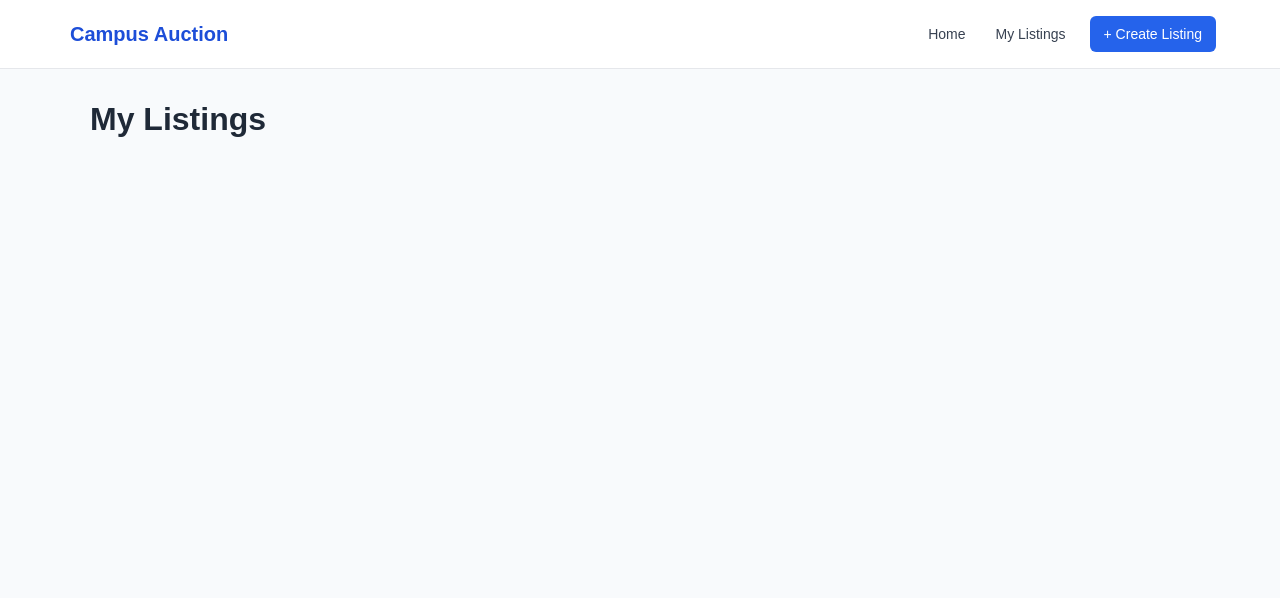
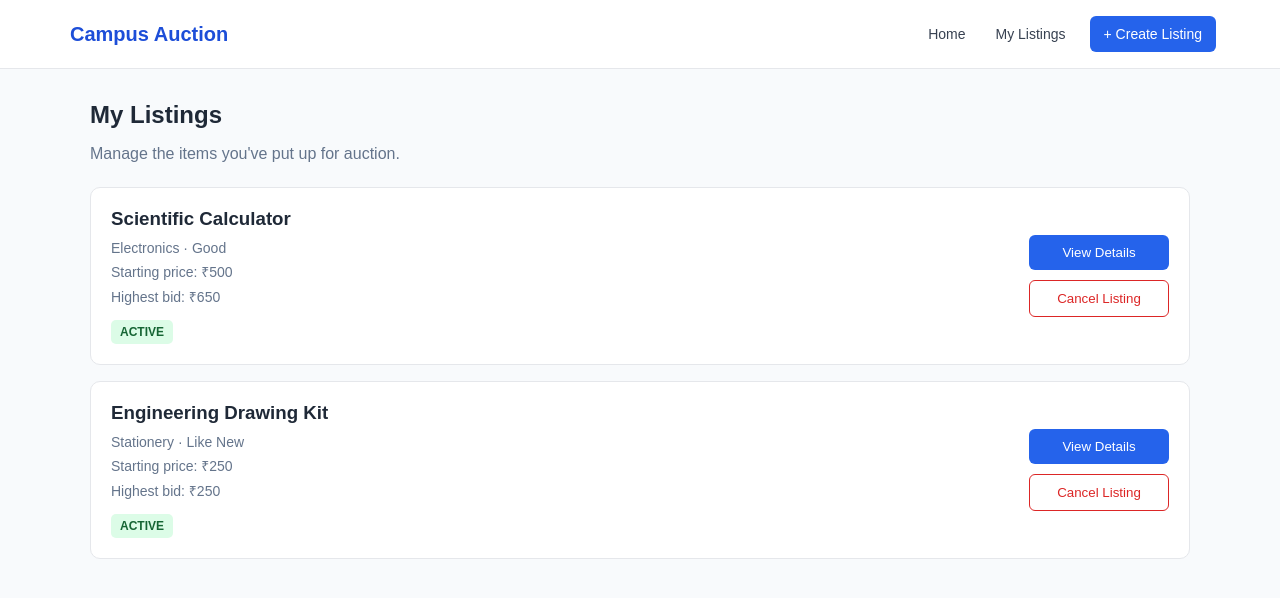
Before and after one commit to kishoreanandr/campus-auction-the-cloud-company, a React (Vite) app in the folder frontend/campus-auction-frontend/: page / in a window 1280 px wide. Both pictures are taken after a click on the button "My Listings". Shown: the top 598 px of the page. Built offline with nearby package versions, Linux system fonts and the light colour scheme.

Commit message:
Particular Users listing bid

```diff
--- a/frontend/campus-auction-frontend/src/App.css
+++ b/frontend/campus-auction-frontend/src/App.css
@@ -278,3 +278,90 @@
     padding: 18px;
   }
 }
+
+
+.my-listings-page h1 {
+  margin-bottom: 8px;
+}
+
+.my-listings-subtitle {
+  margin-bottom: 24px;
+  color: #64748b;
+}
+
+.my-listings-list {
+  display: flex;
+  flex-direction: column;
+  gap: 16px;
+}
+
+.my-listing-card {
+  display: flex;
+  justify-content: space-between;
+  align-items: center;
+  gap: 20px;
+  padding: 20px;
+  background: white;
+  border: 1px solid #e5e7eb;
+  border-radius: 10px;
+}
+
+.my-listing-info h3 {
+  margin: 0 0 10px;
+}
+
+.my-listing-info p {
+  margin: 6px 0;
+  color: #64748b;
+  font-size: 14px;
+}
+
+.listing-status {
+  display: inline-block;
+  margin-top: 8px;
+  padding: 5px 9px;
+  border-radius: 5px;
+  font-size: 12px;
+  font-weight: bold;
+}
+
+.status-active {
+  background: #dcfce7;
+  color: #166534;
+}
+
+.status-cancelled {
+  background: #fee2e2;
+  color: #991b1b;
+}
+
+.my-listing-actions {
+  display: flex;
+  flex-direction: column;
+  gap: 10px;
+  min-width: 140px;
+}
+
+.cancel-button {
+  padding: 10px;
+  border: 1px solid #dc2626;
+  border-radius: 6px;
+  background: white;
+  color: #dc2626;
+  cursor: pointer;
+}
+
+.cancel-button:hover {
+  background: #fef2f2;
+}
+
+@media (max-width: 600px) {
+  .my-listing-card {
+    align-items: stretch;
+    flex-direction: column;
+  }
+
+  .my-listing-actions {
+    min-width: 0;
+  }
+}
--- a/frontend/campus-auction-frontend/src/App.jsx
+++ b/frontend/campus-auction-frontend/src/App.jsx
@@ -5,6 +5,8 @@ import Home from "./pages/Home";
 import ListingDetails from "./pages/ListingDetails";
 import CreateListing from "./pages/CreateListing";
 import "./App.css";
+
+import MyListings from "./pages/MyListings";
 
 function App() {
   const [currentPage, setCurrentPage] = useState("home");
@@ -40,7 +42,9 @@ function App() {
         )}
 
         {currentPage === "my-listings" && (
-          <h1>My Listings</h1>
+          <MyListings onViewListing={(listingId)=>{
+            alert("Selected listing Id: "+listingId);
+          }}/>
         )}
 
         {currentPage === "create" && (
--- /dev/null
+++ b/frontend/campus-auction-frontend/src/pages/MyListings.jsx
@@ -0,0 +1,112 @@
+
+import { useState } from "react";
+
+const sampleMyListings = [
+  {
+    id: 1,
+    title: "Scientific Calculator",
+    category: "Electronics",
+    itemCondition: "Good",
+    startingPrice: 500,
+    currentHighestBid: 650,
+    status: "ACTIVE",
+  },
+  {
+    id: 2,
+    title: "Engineering Drawing Kit",
+    category: "Stationery",
+    itemCondition: "Like New",
+    startingPrice: 250,
+    currentHighestBid: null,
+    status: "ACTIVE",
+  },
+];
+
+function MyListings({ onViewListing }) {
+  const [listings, setListings] = useState(sampleMyListings);
+
+  function handleCancel(listingId) {
+    const confirmed = window.confirm(
+      "Are you sure you want to cancel this listing?"
+    );
+
+    if (!confirmed) return;
+
+    setListings((previous) =>
+      previous.map((listing) =>
+        listing.id === listingId
+          ? { ...listing, status: "CANCELLED" }
+          : listing
+      )
+    );
+  }
+
+  return (
+    <section className="my-listings-page">
+      <h1>My Listings</h1>
+      <p className="my-listings-subtitle">
+        Manage the items you've put up for auction.
+      </p>
+
+      {listings.length === 0 ? (
+        <p>You haven't created any listings yet.</p>
+      ) : (
+        <div className="my-listings-list">
+          {listings.map((listing) => (
+            <article className="my-listing-card" key={listing.id}>
+              <div className="my-listing-info">
+                <h3>{listing.title}</h3>
+
+                <p>
+                  {listing.category} · {listing.itemCondition}
+                </p>
+
+                <p>
+                  Starting price: ₹{listing.startingPrice}
+                </p>
+
+                <p>
+                  Highest bid: ₹
+                  {listing.currentHighestBid ??
+                    listing.startingPrice}
+                </p>
+
+                <span
+                  className={`listing-status ${
+                    listing.status === "ACTIVE"
+                      ? "status-active"
+                      : "status-cancelled"
+                  }`}
+                >
+                  {listing.status}
+                </span>
+              </div>
+
+              <div className="my-listing-actions">
+                <button
+                  type="button"
+                  className="view-button"
+                  onClick={() => onViewListing(listing.id)}
+                >
+                  View Details
+                </button>
+
+                {listing.status === "ACTIVE" && (
+                  <button
+                    type="button"
+                    className="cancel-button"
+                    onClick={() => handleCancel(listing.id)}
+                  >
+                    Cancel Listing
+                  </button>
+                )}
+              </div>
+            </article>
+          ))}
+        </div>
+      )}
+    </section>
+  );
+}
+
+export default MyListings;
```
